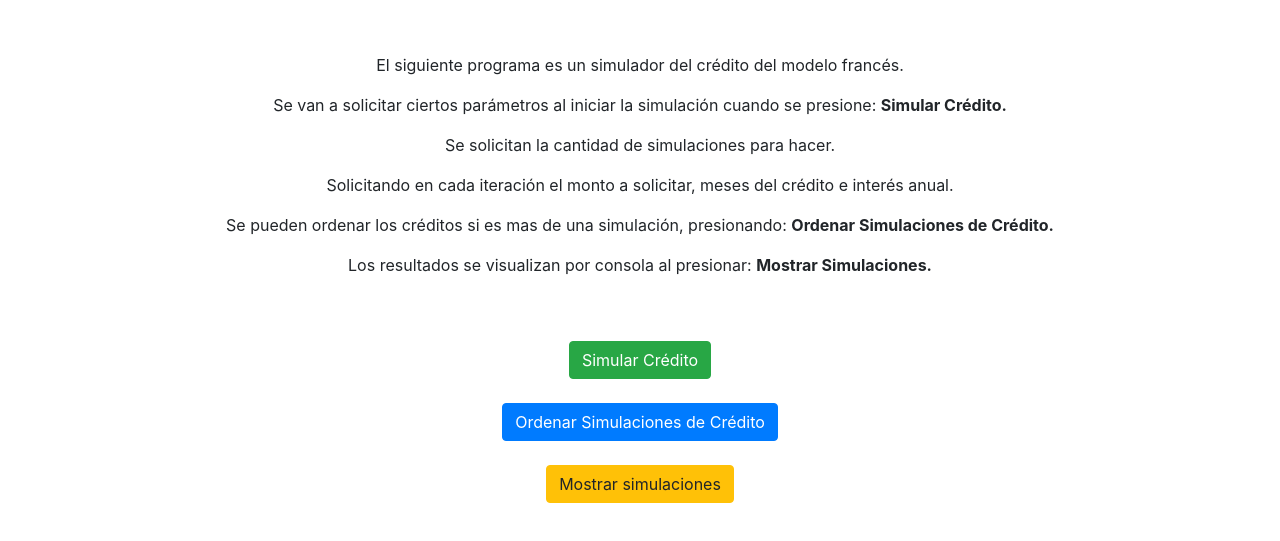
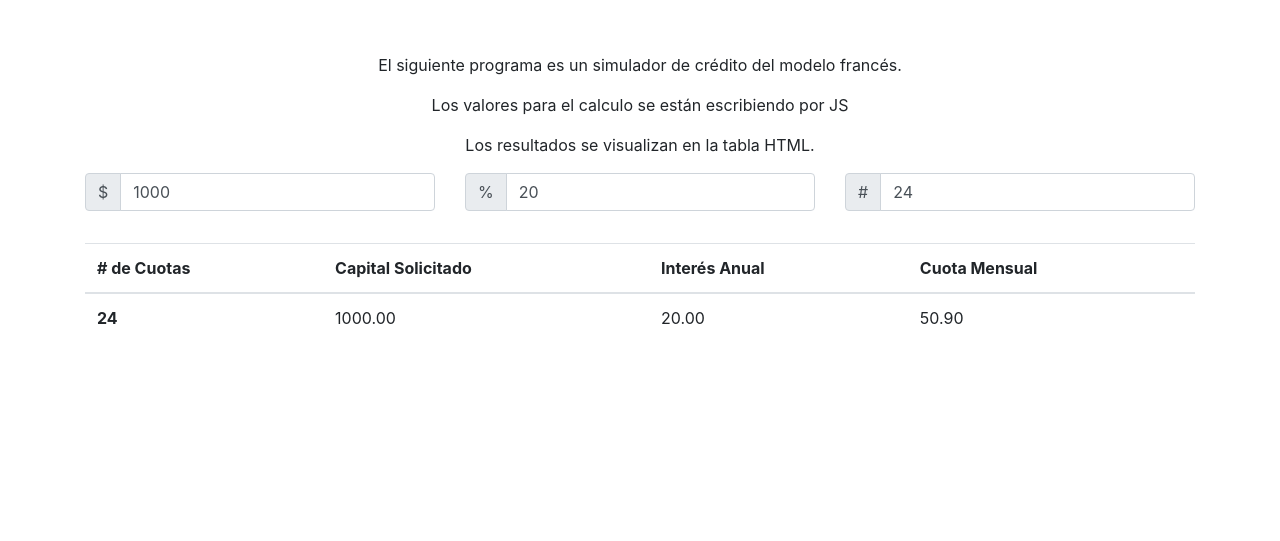
Before and after one commit to delbit/Clase_04, a plain HTML site: page index.html in a window 1280 px wide. Shown: the part 53-594 px from the top of the page. Drawn offline with nearby package versions, Linux system fonts and the light colour scheme.

Commit message:
Desafio DOM
Se realizo un completo refactoring del JS logic.js, se deprecated alguna fuciones sin funciones y se rea la logica necesaria para usar el DOM para leer y escribir la informacion.

```diff
--- a/index.html
+++ b/index.html
@@ -16,36 +16,67 @@
     <title>Simulador de crédito</title>
   </head>
   <body>
-    <div class="container-fluid">
+    <div class="container">
       <div class="row justify-content-md-center">
         <h1><span class="badge badge-primary">Simulador de crédito francés</span></h1>
       </div>
       <br>
       <br>
-      <p class="text-center">El siguiente programa es un simulador del crédito del modelo francés.</p>
-      <p class="text-center">Se van a solicitar ciertos parámetros al iniciar la simulación cuando se presione: <b>Simular Crédito.</b></p>
-      <p class="text-center">Se solicitan la cantidad de simulaciones para hacer.</p>
-      <p class="text-center">Solicitando en cada iteración el monto a solicitar, meses del crédito e interés anual.</p>
-      <p class="text-center">Se pueden ordenar los créditos si es mas de una simulación, presionando: <b>Ordenar Simulaciones de Crédito.</b></p>
-      <p class="text-center">Los resultados se visualizan por consola al presionar: <b>Mostrar Simulaciones.</b></p>
-      <br>
-      <br>
-      <div class="col text-center">
-        <button type="button" class="btn btn-success" onclick="simularCredito()">Simular Crédito</button>
-        <br>
-        <br>
-        <button type="button" class="btn btn-primary" onclick="ordenarCredito()">Ordenar Simulaciones de Crédito</button>
-        <br>
-        <br>
-        <button type="button" class="btn btn-warning" onclick="visualizarCredito()">Mostrar simulaciones</button>
+      <p class="text-center">El siguiente programa es un simulador de crédito del modelo francés.</p>
+      <p class="text-center">Los valores para el calculo se están escribiendo por JS</p>
+      <p class="text-center">Los resultados se visualizan en la tabla HTML.</b></p>
+    </div>
+
+    <div class="container mt-3">
+      <div class="row">
+        <div class="col-4">
+          <div class="input-group mb-3">
+            <div class="input-group-prepend">
+              <span class="input-group-text">$</span>
+            </div>
+            <input type="text" class="form-control" id="capital" placeholder="Monto a Solicitar" aria-label="Monto" aria-describedby="basic-addon1">
+          </div>
+        </div>
+        <div class="col-4">
+          <div class="input-group mb-3">
+            <div class="input-group-prepend">
+              <span class="input-group-text">%</span>
+            </div>
+            <input type="text" class="form-control" id="interes" placeholder="Interés Anual" aria-label="Interés" aria-describedby="basic-addon1">
+          </div>
+        </div>
+        <div class="col-4">
+          <div class="input-group mb-3">
+            <div class="input-group-prepend">
+              <span class="input-group-text">#</span>
+            </div>
+            <input type="text" class="form-control" id="meses" placeholder="Cantidad de Cuotas" aria-label="Meses" aria-describedby="basic-addon1">
+          </div>
+        </div>
       </div>
 
+    <div class="container mt-3">
+      <div class="row">
+        <table class="table">
+          <thead>
+            <tr>
+              <th scope="col"># de Cuotas</th>
+              <th scope="col">Capital Solicitado</th>
+              <th scope="col">Interés Anual</th>
+              <th scope="col">Cuota Mensual</th>
+            </tr>
+          </thead>
+          <tbody id="table-datos">
+          </tbody>
+        </table>
+      </div>
     </div>
+
     <script src="https://cdnjs.cloudflare.com/ajax/libs/jquery/3.5.1/jquery.slim.min.js"></script>
     <script src="https://cdnjs.cloudflare.com/ajax/libs/popper.js/1.16.1/umd/popper.min.js"></script>
     <script src="https://cdnjs.cloudflare.com/ajax/libs/twitter-bootstrap/4.6.0/js/bootstrap.min.js"></script>
-    <script src="/js/cuotas_class.js" async false></script>
-    <script src="/js/logic.js" async false></script>
-    <script src="/js/app.js" async false></script>
+    <script src="/js/cuotas_class.js"></script>
+    <script src="/js/logic.js"></script>
+    <script src="/js/app.js"></script>
   </body>
 </html>
--- a/js/app.js
+++ b/js/app.js
@@ -4,29 +4,14 @@
  * @date: 09/04/2021
  * @desafio: 1era entrega Proyecto
  * @resume: El archivo principal solo se encarga de llamar lo mas esencial del programa.
- * Toda la lógica y la clase se separaron del programa principal.
+ * La funcion se encarga de hacer los llamado necesarios para asignar, calcular y mostrar los datos.
  * */
-
-//Variable principal
-const simulaciones =[];
 
 // Función principal
 function  simularCredito() {
-  // Creando el array de simulaciones
-  simulaciones.splice(0, Infinity, ...nuevasSimulaciones());
+  asignandoValoresInput(1000, 20, 24); // Le asignamos valores al los Input
+  const simulacion = crearSimulacion(); // Creando Una Simulación
+  visualizarSimulacion(simulacion); // Visualizando la simulación
 }
 
-function ordenarCredito() {
-  if (simulaciones.length < 1) {
-    console.log("No existen datos para ordenar");
-  } else if (simulaciones.length > 1) {
-    // se reemplazan los items del array por el array ordenado devuelto por ordenamiento.
-    simulaciones.splice(0, simulaciones.length, ...ordenamiento(simulaciones));
-  } else {
-    console.log("Solo existe una simulación de crédito, no se puede ordenar");
-  }
-}
-
-function visualizarCredito() {
-  mostrar(simulaciones);
-}
+simularCredito();
--- a/js/logic.js
+++ b/js/logic.js
@@ -4,7 +4,11 @@
  * @date: 09/04/2021
  * @desafio: 1era entrega Proyecto
  * @resume: La lógica del programa de Simulación.
- * Aca se encuentran toda la lógica para que el programa funciones, metodos y funciones necesarias.
+ * Se comentan muchas funciones que solo servian para las desafion anteriores, no se eliminan del todo pasan a estar
+ * en estado deprecated
+ * Se crearon las funciones necesarias para asignarle valores a los Input
+ * Se creo una función que toma los valores del Input y realiza los cálculos
+ * Se crea un función que visualizan los cálculos en el HTMl
  * */
 
 //***Funciones de Validaciones de entrada datos***
@@ -47,6 +51,11 @@ function ingresoInteres() {
     }
   } while (true);
 }
+
+/*
+************************************
+DEPRECATED Functions Inicio
+************************************
 
 //Se valida la cantidad se simulaciones que se usara para crear el Array
 function validarCant() {
@@ -138,6 +147,7 @@ function ordenamiento(simulaciones) {
   }
 }
 
+// function encargada de crear elemento en un array entrada manual
 function nuevasSimulaciones() {
   let cantidad = validarCant();
   let simulaciones = [];
@@ -153,3 +163,77 @@ function nuevasSimulaciones() {
   }
   return simulaciones;
 }
+
+**************************
+Fin de function Deprecated
+**************************
+*/
+
+// Esta funcion va a calular el desglose de cada cuota, Interes pagado, capital, y cuota pura.
+function calculoDesglose(simulaciones) {
+  if (simulaciones.length != 0 ) {
+    // calculo de datos necesarios
+    let capitalPendiente = simulaciones[0].leerCapital;
+
+    for (let index = 0; index < simulaciones[0].leerMeses; index++) {
+
+      let cuotaMes = simulaciones[0].leerCuota;
+      let capitalTemp = capitalPendiente;
+      let interesMes = capitalTemp * simulaciones[0].leerInteresMensual;
+      let amortizado = simulaciones[0].leerCuota - interesMes;
+      capitalPendiente = capitalTemp - amortizado;
+
+      let padre = document.getElementById("table-datos");
+      let filaDesglose = document.createElement("tr");
+        //Definimos el innerHTML del elemento con una plantilla de texto
+        filaDesglose.innerHTML =
+        ` <th scope="row">${index + 1}</th>
+        <td>${capitalTemp.toFixed(2)}</td>
+        <td>${amortizado.toFixed(2)}</td>
+        <td>${interesMes.toFixed(2)}</td>
+        <td>${cuotaMes.toFixed(2)}</td>`;
+        padre.appendChild(filaDesglose);
+    }
+  }
+}
+
+// Esta funcion se encarga de copiar los valores a los Input
+function asignandoValoresInput(capital, interes, meses) {
+  let capitalInput = document.getElementById("capital");
+  let interesInput = document.getElementById("interes");
+  let mesesInput = document.getElementById("meses");
+
+  capitalInput.value = capital;
+  interesInput.value = interes;
+  mesesInput.value = meses;
+}
+
+// Esta funcion crea un objeto con los datos de los input y devuelve el objeto creado
+function crearSimulacion() {
+  let capital = parseFloat(document.getElementById("capital").value);
+  let interes = parseFloat(document.getElementById("interes").value);
+  let meses = parseInt(document.getElementById("meses").value);
+  const simulacion = new Cuotas(capital, interes, meses);
+  return simulacion;
+}
+
+// Esta Funcion se encarga de Mostrar la informacion por HTML
+function visualizarSimulacion(simulacion) {
+  // Datos de la Simulacion del crédito
+  let meses = simulacion.leerMeses;
+  let capitalSolicitado = simulacion.leerCapital;
+  let interesAnual = simulacion.leerInteres;
+  let cuotaMesual = simulacion.leerCuota;
+
+  // Buscando el ID donde se van a colocar el nodo creando para mostrar
+  let padreTabla = document.getElementById("table-datos");
+  let filaDatos = document.createElement("tr");
+  // Definimos el innerHTML del elemento con una plantilla de texto
+  filaDatos.innerHTML =
+  `
+  <th scope="row">${meses}</th>
+  <td>${capitalSolicitado.toFixed(2)}</td>
+  <td>${interesAnual.toFixed(2)}</td>
+  <td>${cuotaMesual.toFixed(2)}</td>`;
+  padreTabla.appendChild(filaDatos); // Se agrega al DOM
+}
```
Also changed, not shown: js/cuotas_class.js (+4 -3 lines).
